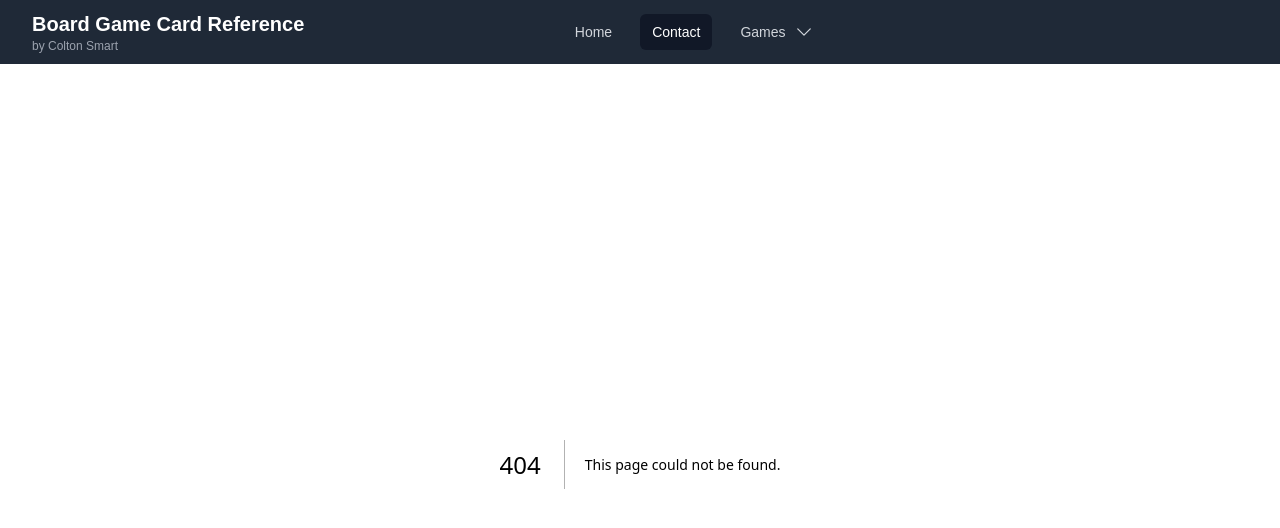
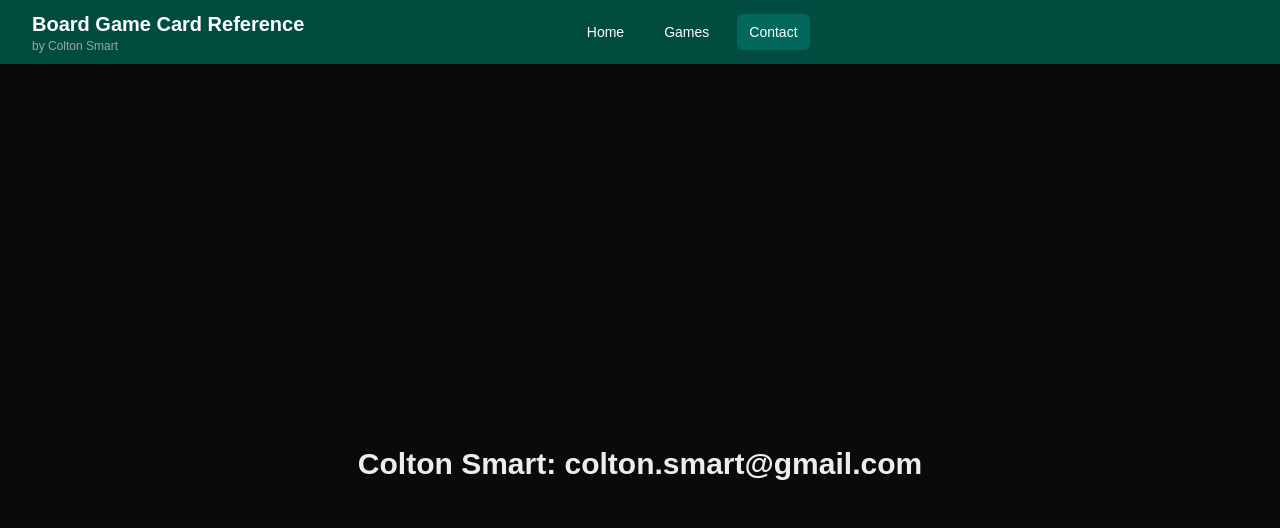
Before and after one commit to colton-smart/board-game-card-reference, a Next.js app: page /board-game-card-reference/contact in a window 1280 px wide. Before the commit this address had no page. Shown: the top 528 px of the page. Built offline with nearby package versions, Linux system fonts and the light colour scheme.

Commit message:
made contact page, and styled a bit.

```diff
--- /dev/null
+++ b/src/app/contact/page.tsx
@@ -0,0 +1,7 @@
+export default function Page() {
+    return (
+        <div className="min-h-screen flex items-center justify-center">
+            <h1 className="text-3xl font-bold text-center">Colton Smart: <a href="mailto:colton.smart@gmail.com">colton.smart@gmail.com</a></h1>
+        </div>
+    );
+}
--- a/src/app/globals.css
+++ b/src/app/globals.css
@@ -12,3 +12,32 @@ body {
   background: var(--background);
   font-family: Arial, Helvetica, sans-serif;
 }
+
+.navbar {
+  background-color: #004d40; /* Darker alpine green color */
+}
+
+.navbar a {
+  color: white; /* Default link color */
+}
+
+.navbar a:hover {
+  background-color: #005f50; /* Slightly lighter green on hover */
+}
+
+.navbar .active {
+  background-color: #00695c; /* Active link background */
+}
+
+.dropdown-menu {
+  background-color: #004d40; /* Same dark alpine green for dropdown */
+  color: white; /* Dropdown text color */
+}
+
+.dropdown-menu a {
+  color: white; /* Dropdown link color */
+}
+
+.dropdown-menu a:hover {
+  background-color: #005f50; /* Hover effect for dropdown links */
+}
--- a/src/app/page.tsx
+++ b/src/app/page.tsx
@@ -1,19 +1,7 @@
 export default function Home() {
   return (
-    <div className="min-h-screen">
-      <div className="container mx-auto px-4 py-8">
-        <h1 className="text-3xl font-bold mb-6">Welcome to Board Game Card Reference</h1>
-        <div className="grid grid-cols-1 md:grid-cols-2 gap-6">
-          <div className="rounded-lg shadow p-6">
-            <h2 className="text-xl font-semibold mb-4">Recent Games</h2>
-            <p>No recent games to display.</p>
-          </div>
-          <div className="rounded-lg shadow p-6">
-            <h2 className="text-xl font-semibold mb-4">Quick Stats</h2>
-            <p>No stats available yet.</p>
-          </div>
-        </div>
-      </div>
+    <div className="min-h-screen flex items-center justify-center">
+      <h1 className="text-3xl font-bold text-center">Welcome to Board Game Card Reference</h1>
     </div>
   )
 }
--- a/src/components/NavBar.tsx
+++ b/src/components/NavBar.tsx
@@ -15,6 +15,7 @@ const games = [
 
 const navigation = [
   { name: 'Home', href: '/' },
+  { name: 'Games', href: '/games' },
   { name: 'Contact', href: '/contact' },
 ]
 
@@ -26,7 +27,7 @@ export default function NavBar() {
   const pathname = usePathname()
 
   return (
-    <Disclosure as="nav" className="bg-gray-800">
+    <Disclosure as="nav" className="navbar">
       {({ open }) => (
         <>
           <div className="mx-auto max-w-7xl px-2 sm:px-6 lg:px-8">
@@ -67,8 +68,8 @@ export default function NavBar() {
                           href={item.href}
                           className={classNames(
                             isActive
-                              ? 'bg-gray-900 text-white'
-                              : 'text-gray-300 hover:bg-gray-700 hover:text-white',
+                              ? 'navbar a active'
+                              : 'navbar a',
                             'rounded-md px-3 py-2 text-sm font-medium'
                           )}
                         >
@@ -76,48 +77,6 @@ export default function NavBar() {
                         </Link>
                       )
                     })}
-
-                    {/* Games dropdown */}
-                    <Menu as="div" className="relative">
-                      <Menu.Button
-                        className={classNames(
-                          pathname.startsWith('/games')
-                            ? 'bg-gray-900 text-white'
-                            : 'text-gray-300 hover:bg-gray-700 hover:text-white',
-                          'inline-flex items-center rounded-md px-3 py-2 text-sm font-medium'
-                        )}
-                      >
-                        Games
-                        <ChevronDownIcon className="ml-2 -mr-1 h-5 w-5" aria-hidden="true" />
-                      </Menu.Button>
-                      <Transition
-                        as={Fragment}
-                        enter="transition ease-out duration-100"
-                        enterFrom="transform opacity-0 scale-95"
-                        enterTo="transform opacity-100 scale-100"
-                        leave="transition ease-in duration-75"
-                        leaveFrom="transform opacity-100 scale-100"
-                        leaveTo="transform opacity-0 scale-95"
-                      >
-                        <Menu.Items className="absolute left-0 z-10 mt-2 w-48 origin-top-left rounded-md bg-white py-1 shadow-lg ring-1 ring-black ring-opacity-5 focus:outline-none">
-                          {games.map((game) => (
-                            <Menu.Item key={game.name}>
-                              {() => (
-                                <Link
-                                  href={game.href}
-                                  className={classNames(
-                                    pathname === game.href ? 'bg-gray-100 text-gray-900' : '',
-                                    'block px-4 py-2 text-sm text-gray-700 hover:bg-gray-100'
-                                  )}
-                                >
-                                  {game.name}
-                                </Link>
-                              )}
-                            </Menu.Item>
-                          ))}
-                        </Menu.Items>
-                      </Transition>
-                    </Menu>
                   </div>
                 </div>
               </div>
@@ -141,8 +100,8 @@ export default function NavBar() {
                     href={item.href}
                     className={classNames(
                       isActive
-                        ? 'bg-gray-900 text-white'
-                        : 'text-gray-300 hover:bg-gray-700 hover:text-white',
+                        ? 'navbar a active'
+                        : 'navbar a',
                       'block rounded-md px-3 py-2 text-base font-medium'
                     )}
                   >
@@ -159,8 +118,8 @@ export default function NavBar() {
                     href={game.href}
                     className={classNames(
                       pathname === game.href
-                        ? 'bg-gray-900 text-white'
-                        : 'text-gray-300 hover:bg-gray-700 hover:text-white',
+                        ? 'navbar a active'
+                        : 'navbar a',
                       'block rounded-md px-3 py-2 text-base font-medium'
                     )}
                   >
```
